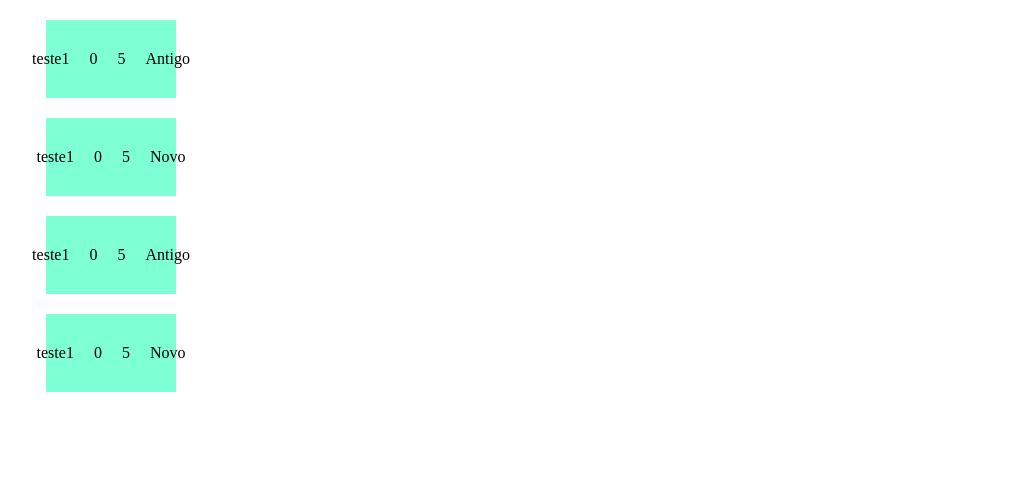
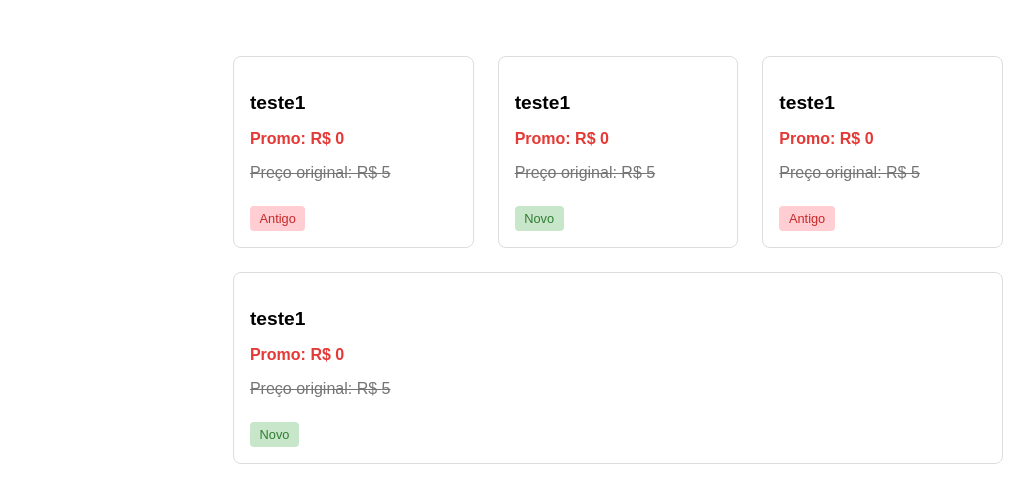
Before and after one commit to L7noxy/JS-refor-o, a React (Vite) app in the folder Romero/: page / in a window 1280 px wide. Shown: the top 502 px of the page, without its empty margins (22-1056 px from the left). Built offline with nearby package versions, Linux system fonts and the light colour scheme.

Commit message:
Terminando a estilização da pagina

```diff
--- a/Romero/src/pages/Romero.css
+++ b/Romero/src/pages/Romero.css
@@ -1,14 +1,69 @@
-.card-produto{
-    display: flex;
-    align-items: center;
-    justify-content: center;
-    width: 90px;
-    padding: 20px;
-    background-color: aquamarine;
-    margin: 20px;
+* {
+    font-family: "Poppins", sans-serif;
+    font-weight: 200;
+    font-style: normal;
 }
 
-.card-produto div{
+.container-card {
+    display: flex;
+    justify-content: center;
+    padding: 2rem;
+}
 
-    padding: 10px;
+.lista-produtos {
+    list-style: none;
+    padding: 0;
+    display: flex;
+    flex-wrap: wrap;
+    gap: 1.5rem;
 }
+
+.item-produto {
+    flex: 1 1 200px;
+}
+
+.card-produto {
+    border: 1px solid #ddd;
+    border-radius: 8px;
+    padding: 1rem;
+    background-color: #fff;
+    transition: box-shadow 0.3s;
+}
+
+.card-produto:hover {
+    box-shadow: 0 2px 10px rgba(0, 0, 0, 0.1);
+}
+
+.produto-nome {
+    font-size: 1.2rem;
+    font-weight: bold;
+    margin-bottom: 0.5rem;
+}
+
+.produto-preco-promocao {
+    color: #e53935;
+    font-weight: bold;
+}
+
+.produto-preco {
+    text-decoration: line-through;
+    color: #757575;
+}
+
+.produto-status {
+    display: inline-block;
+    margin-top: 0.5rem;
+    padding: 0.3rem 0.6rem;
+    border-radius: 4px;
+    font-size: 0.8rem;
+}
+
+.produto-status.novo {
+    background-color: #c8e6c9;
+    color: #2e7d32;
+}
+
+.produto-status.antigo {
+    background-color: #ffcdd2;
+    color: #c62828;
+}
--- a/Romero/src/pages/Romero.jsx
+++ b/Romero/src/pages/Romero.jsx
@@ -34,17 +34,19 @@ export default function Romero() {
     },
   ]
   return (
-    <div>
-      <ul>
+    <div className="container-card">
+      <ul className="lista-produtos">
         {produtos.map((produto) => (
-          <div key={produto.id}>
-            <div className='card-produto'>
-              <div>{produto.nome}</div>
-              <div>{produto.preco_promo}</div>
-              <div>{produto.preco}</div>
-              <div>{produto.antigo ? "Antigo" : "Novo"}</div>
-            </div>
-          </div>
+          <li key={produto.id} className="item-produto">
+            <article className="card-produto">
+              <h3 className="produto-nome">{produto.nome}</h3>
+              <p className="produto-preco-promocao">Promo: R$ {produto.preco_promo}</p>
+              <p className="produto-preco">Preço original: R$ {produto.preco}</p>
+              <span className={`produto-status ${produto.antigo ? 'antigo' : 'novo'}`}>
+                {produto.antigo ? 'Antigo' : 'Novo'}
+              </span>
+            </article>
+          </li>
         ))}
       </ul>
     </div>
```
